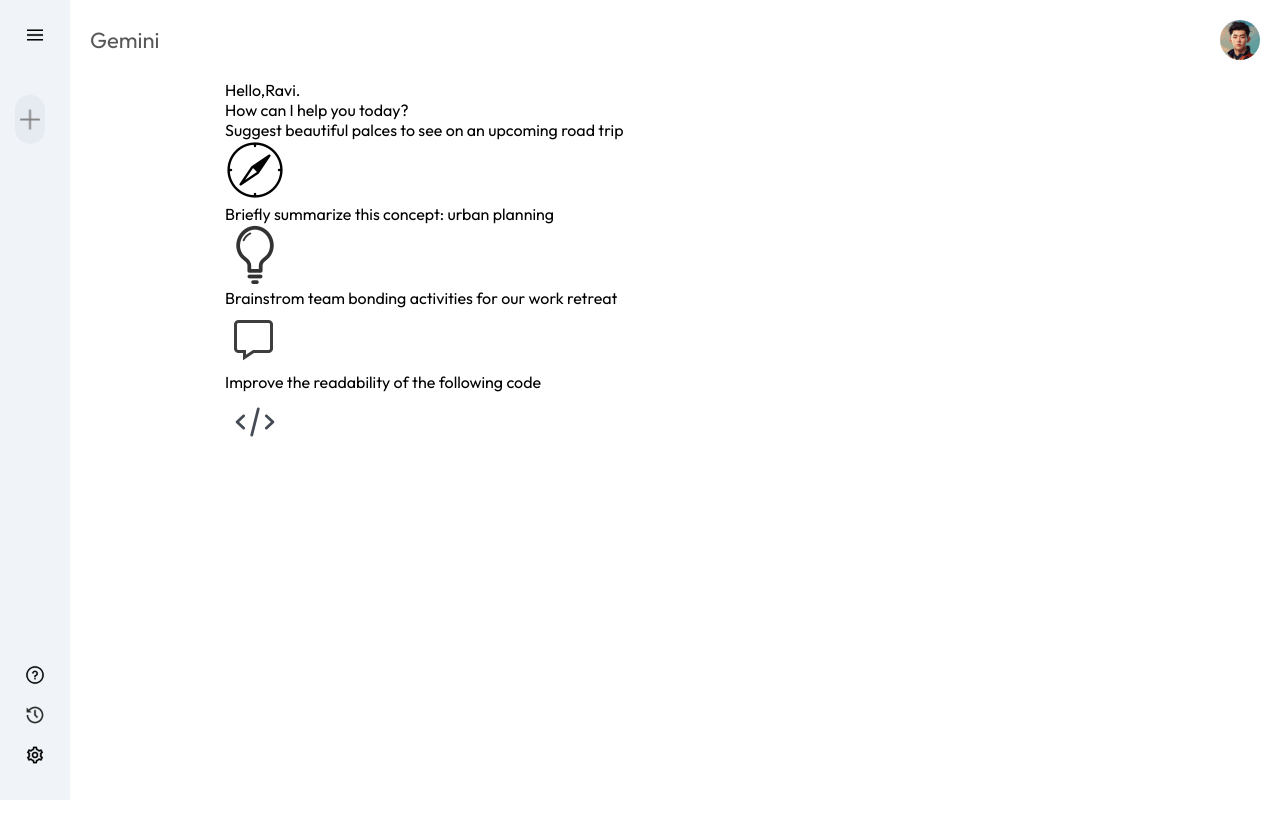
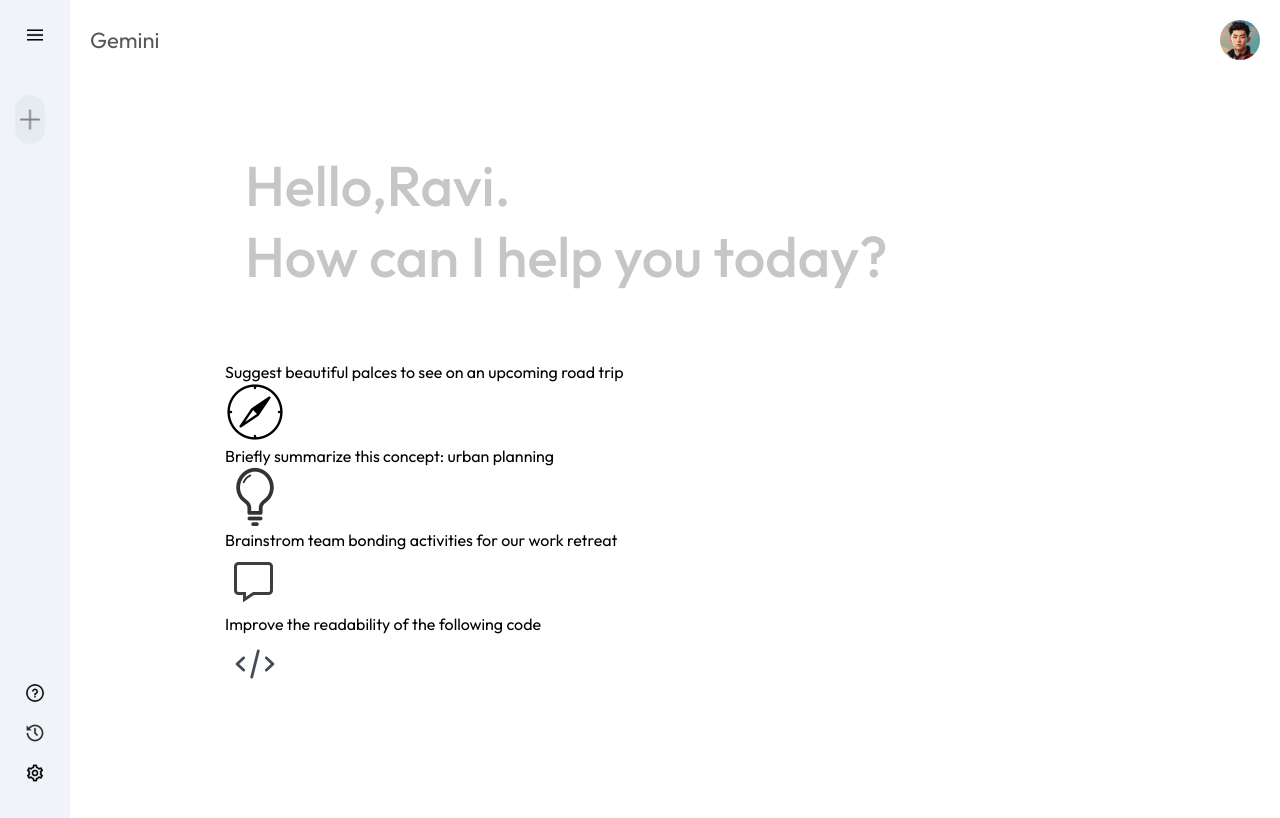
Before and after one commit to RaviKumar-09/Google-Gemini-2.0, a React (Vite) app in the folder gemini-clone/: page / in a window 1280 px wide. Built offline with nearby package versions, Linux system fonts and the light colour scheme.

Commit message:
add styles to great class

```diff
--- a/gemini-clone/src/components/Main/Main.css
+++ b/gemini-clone/src/components/Main/Main.css
@@ -23,3 +23,11 @@
     max-width: 900px;
     margin: auto;
 }
+
+.main .greet{
+    margin: 50px 0px;
+    font-size: 56px;
+    color: #c4c7c5;
+    font-weight: 500;
+    padding: 20px;
+}
```
